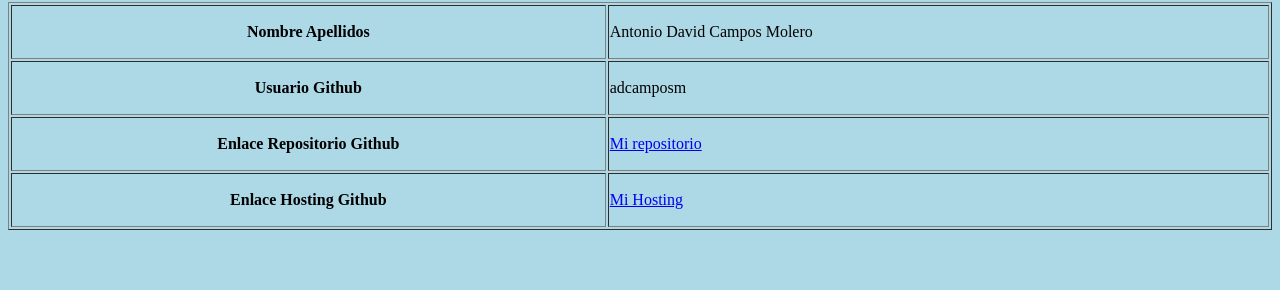
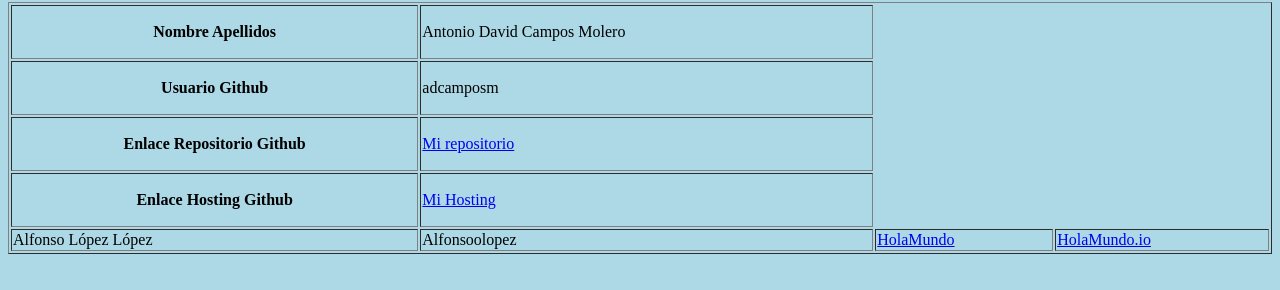
Before and after one commit to nxvaexe/HolaMundoAntonioDavidCamposMolero, a plain HTML site: page index.html in a window 1280 px wide. Shown: the part 78-368 px from the top of the page. Drawn offline with Linux system fonts and the light colour scheme.

Commit message:
Update index.html

```diff
--- a/index.html
+++ b/index.html
@@ -29,6 +29,14 @@
     <td><a href="https://adcamposm.github.io/HolaMundoAntonioDavidCamposMolero/">Mi Hosting</a></td>
 </tr>
 
+
+</tr>
+		<td>Alfonso López López</td>
+		<td>Alfonsoolopez</td>
+		<td><a href="https://github.com/Alfonsoolopez/HolaMundoAlfonsoLopezLopez">HolaMundo</a></td>
+		<td><a href="https://alfonsoolopez.github.io/HolaMundoAlfonsoLopezLopez/">HolaMundo.io</a></td>
+	</tr>
+
 </table>
 
 </body>
```
